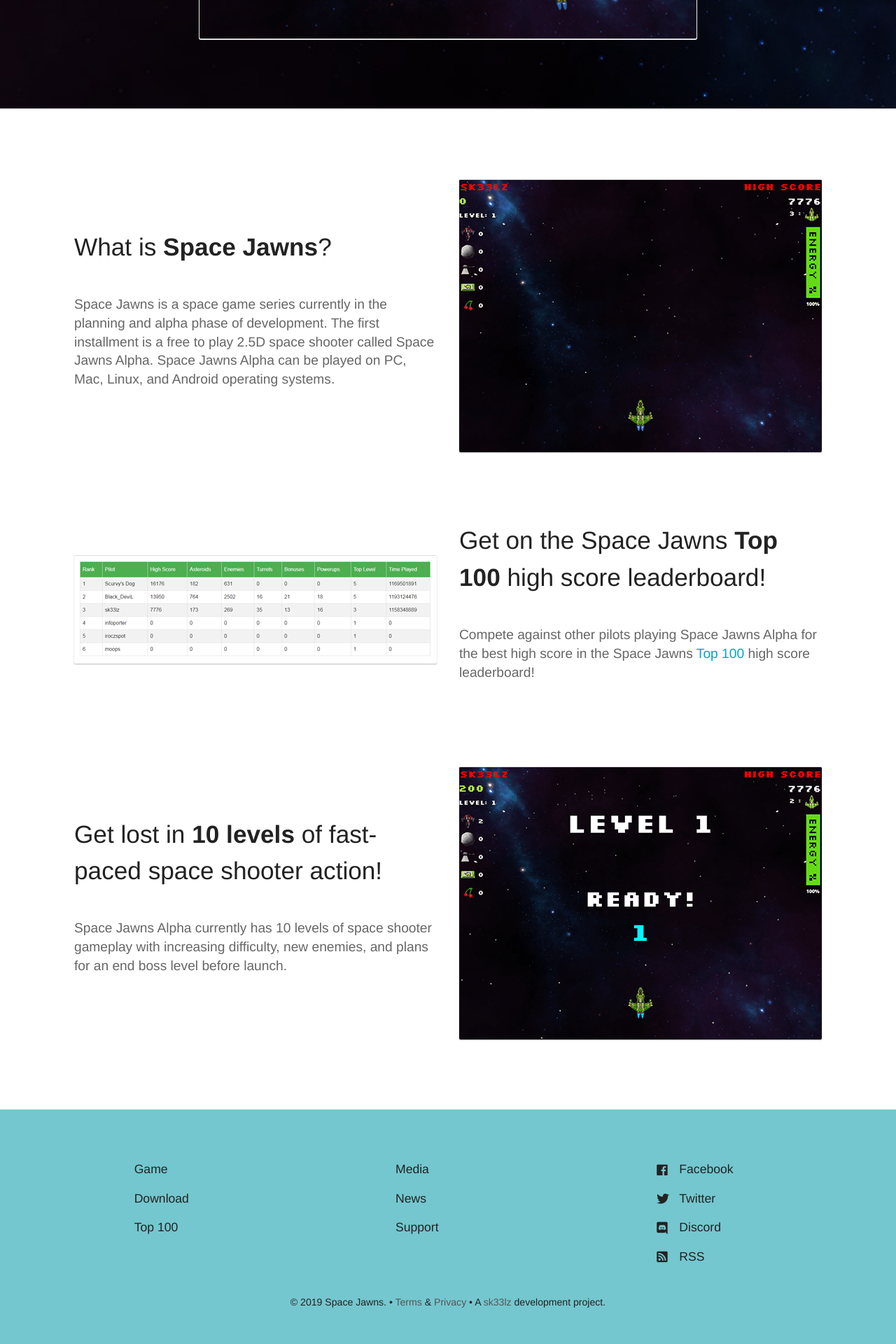
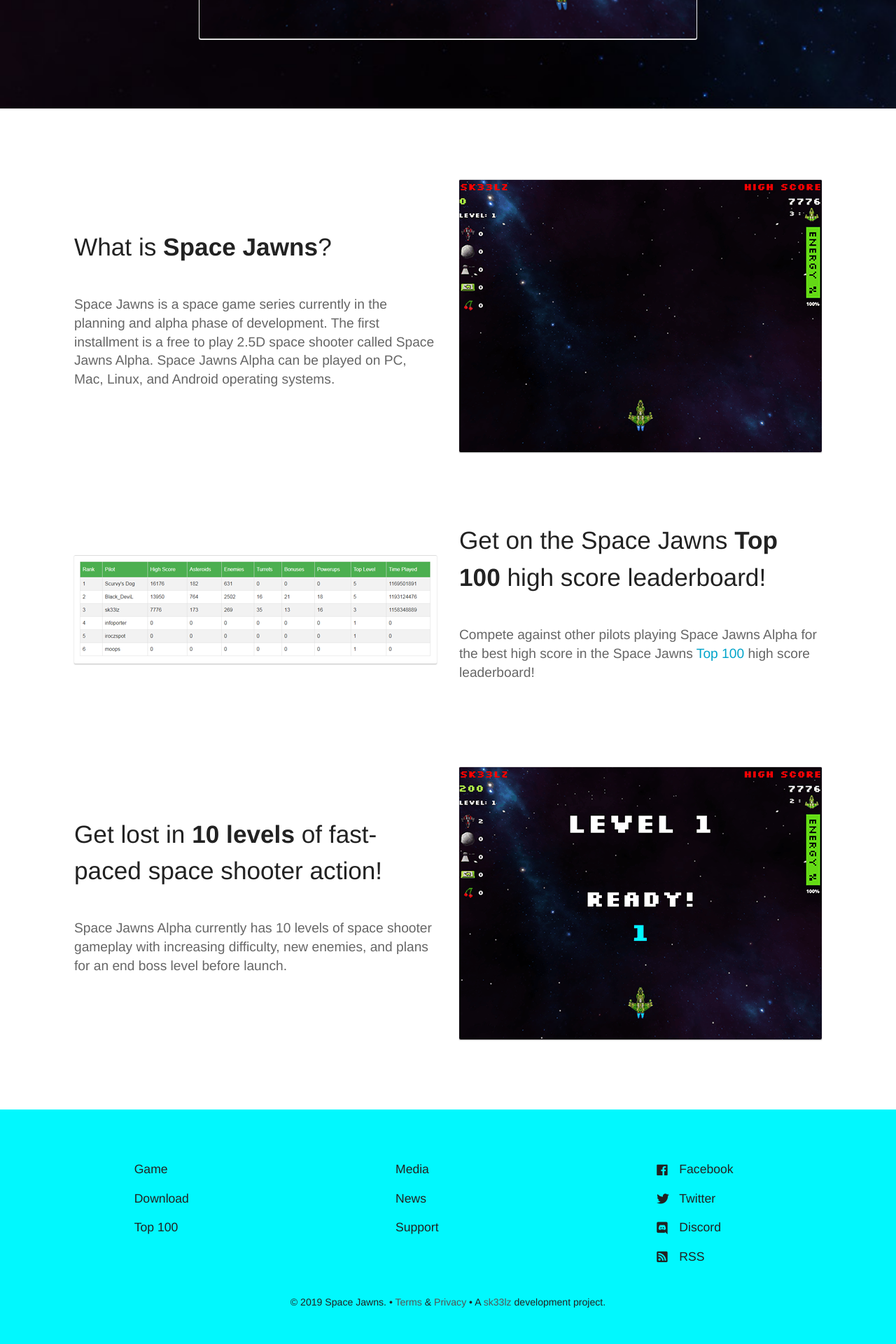
Before and after one commit to sk33lz/spacejawns, a Jekyll site: the page built from docs/index.html, in a window 1280 px wide. Shown: the part 990-2910 px from the top of the page at 70% size. Built offline with Jekyll 4.4.1, drawn with Linux system fonts in a browser that asks for light colours; nearby versions of some CDN libraries.

Commit message:
Changing footer color.

```diff
--- a/docs/_sass/footer.scss
+++ b/docs/_sass/footer.scss
@@ -70,7 +70,7 @@
 	padding: 50px 0 50px 0;
 	font-size: 1.1em;
 	position: relative;
-	background: #74c7cf;
+	background: #01f8fe; /* Old #74c7cf */
 	color: #fff;
 
 	.copyright {
```
